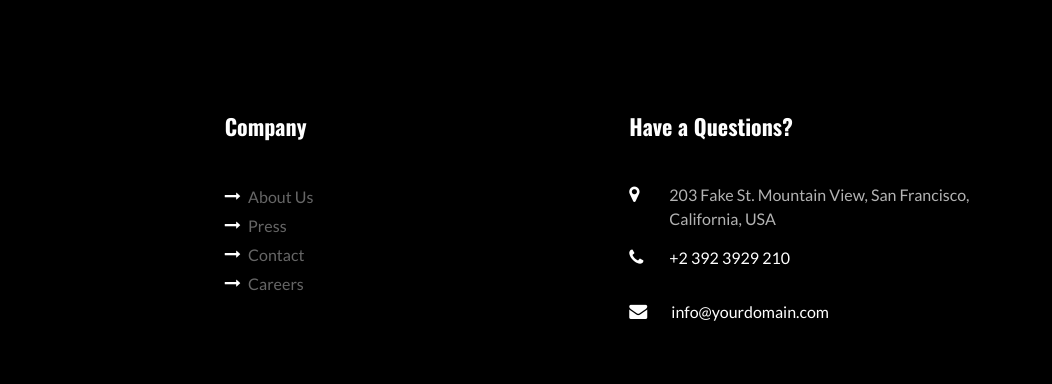
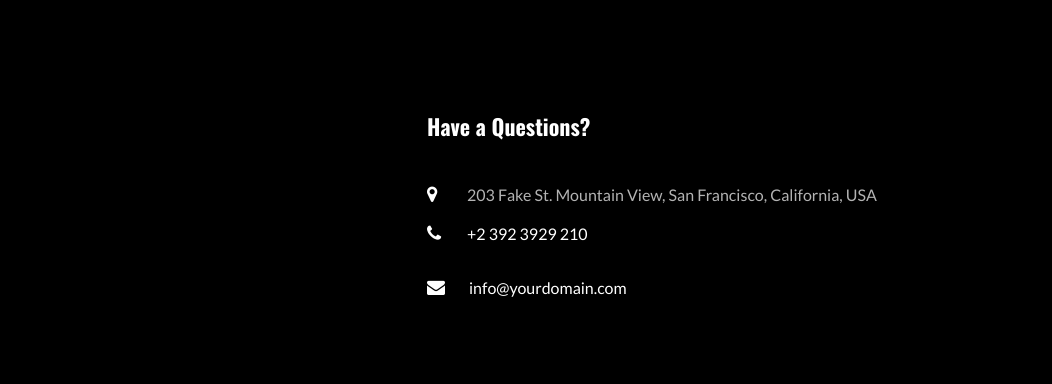
Before and after one commit to Eugene-Reign-Rugby/Reign-Site, a plain HTML site: page index.html in a window 1280 px wide. Shown: the part 2095-2479 px from the top of the page, 228-1280 px from the left. Drawn offline with nearby package versions, Linux system fonts and the light colour scheme; some packages are replaced by stand-ins of ours; no server answers; files whose address does not match are found by name.

Commit message:
Update index.html

```diff
--- a/index.html
+++ b/index.html
@@ -204,17 +204,6 @@
           </div>
 
           <div class="col-md">
-             <div class="ftco-footer-widget mb-4">
-              <h2 class="ftco-heading-2">Company</h2>
-              <ul class="list-unstyled">
-                <li><a href="#"><span class="icon-long-arrow-right mr-2"></span>About Us</a></li>
-                <li><a href="#"><span class="icon-long-arrow-right mr-2"></span>Press</a></li>
-                <li><a href="#"><span class="icon-long-arrow-right mr-2"></span>Contact</a></li>
-                <li><a href="#"><span class="icon-long-arrow-right mr-2"></span>Careers</a></li>
-              </ul>
-            </div>
-          </div>
-          <div class="col-md">
             <div class="ftco-footer-widget mb-4">
             	<h2 class="ftco-heading-2">Have a Questions?</h2>
             	<div class="block-23 mb-3">
```
